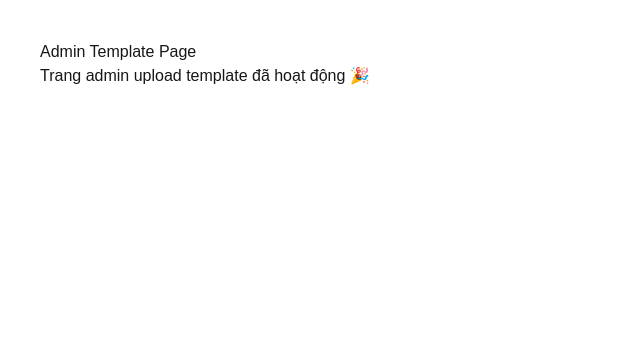
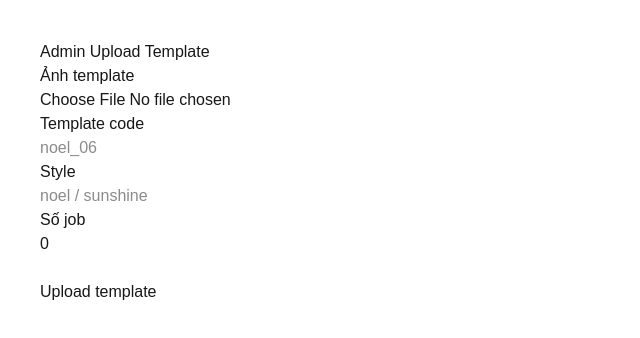
Before and after one commit to tuyendunghappyworkvn-stack/image-request, a Next.js app: page /admin/template in a window 1280 px wide. Shown: the top 338 px of the page, without its empty margins (0-640 px from the left). Built offline with nearby package versions, Linux system fonts and the light colour scheme.

Commit message:
Add admin template upload form

```diff
--- a/app/admin/template/page.tsx
+++ b/app/admin/template/page.tsx
@@ -1,8 +1,97 @@
+"use client";
+
+import { useState } from "react";
+
 export default function AdminTemplatePage() {
+  const [file, setFile] = useState<File | null>(null);
+  const [templateCode, setTemplateCode] = useState("");
+  const [style, setStyle] = useState("");
+  const [jobCount, setJobCount] = useState<number>(0);
+  const [loading, setLoading] = useState(false);
+  const [result, setResult] = useState("");
+
+  async function handleSubmit(e: React.FormEvent) {
+    e.preventDefault();
+    if (!file) {
+      alert("Chưa chọn ảnh");
+      return;
+    }
+
+    setLoading(true);
+    setResult("");
+
+    const formData = new FormData();
+    formData.append("file", file);
+    formData.append("template_code", templateCode);
+    formData.append("style", style);
+    formData.append("job_count", String(jobCount));
+
+    const res = await fetch("/api/lark/create-template", {
+      method: "POST",
+      body: formData,
+    });
+
+    const data = await res.json();
+    setResult(JSON.stringify(data, null, 2));
+    setLoading(false);
+  }
+
   return (
-    <div style={{ padding: 40 }}>
-      <h1>Admin Template Page</h1>
-      <p>Trang admin upload template đã hoạt động 🎉</p>
+    <div style={{ padding: 40, maxWidth: 600 }}>
+      <h1>Admin Upload Template</h1>
+
+      <form onSubmit={handleSubmit}>
+        <div>
+          <label>Ảnh template</label><br />
+          <input
+            type="file"
+            accept="image/*"
+            onChange={(e) => setFile(e.target.files?.[0] || null)}
+          />
+        </div>
+
+        <div>
+          <label>Template code</label><br />
+          <input
+            value={templateCode}
+            onChange={(e) => setTemplateCode(e.target.value)}
+            placeholder="noel_06"
+            required
+          />
+        </div>
+
+        <div>
+          <label>Style</label><br />
+          <input
+            value={style}
+            onChange={(e) => setStyle(e.target.value)}
+            placeholder="noel / sunshine"
+            required
+          />
+        </div>
+
+        <div>
+          <label>Số job</label><br />
+          <input
+            type="number"
+            value={jobCount}
+            onChange={(e) => setJobCount(Number(e.target.value))}
+            required
+          />
+        </div>
+
+        <br />
+
+        <button type="submit" disabled={loading}>
+          {loading ? "Đang upload..." : "Upload template"}
+        </button>
+      </form>
+
+      {result && (
+        <pre style={{ marginTop: 20, background: "#f5f5f5", padding: 10 }}>
+          {result}
+        </pre>
+      )}
     </div>
   );
 }
```
